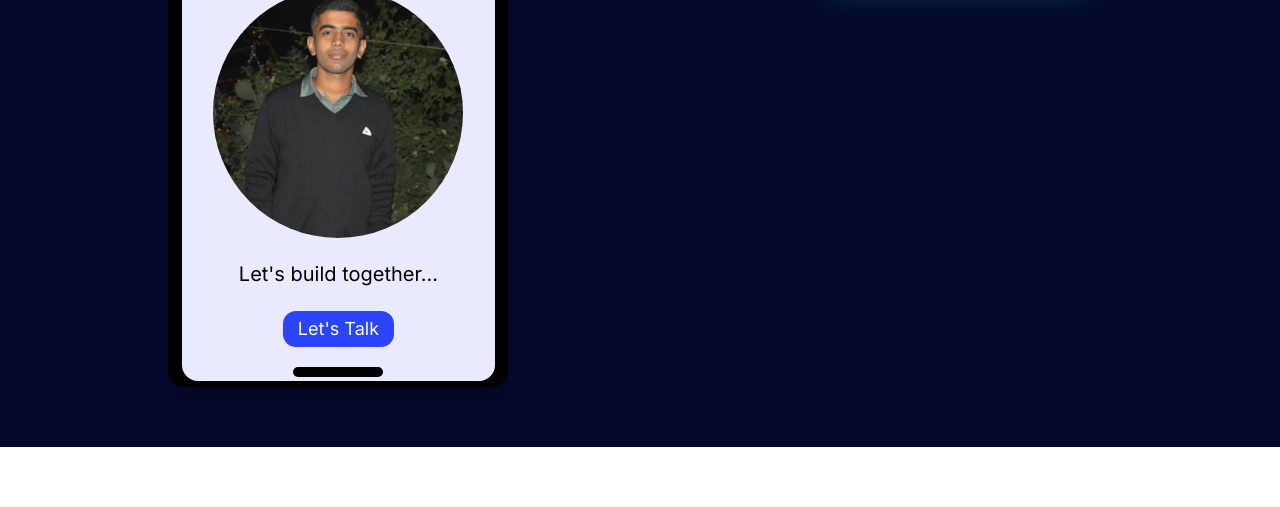
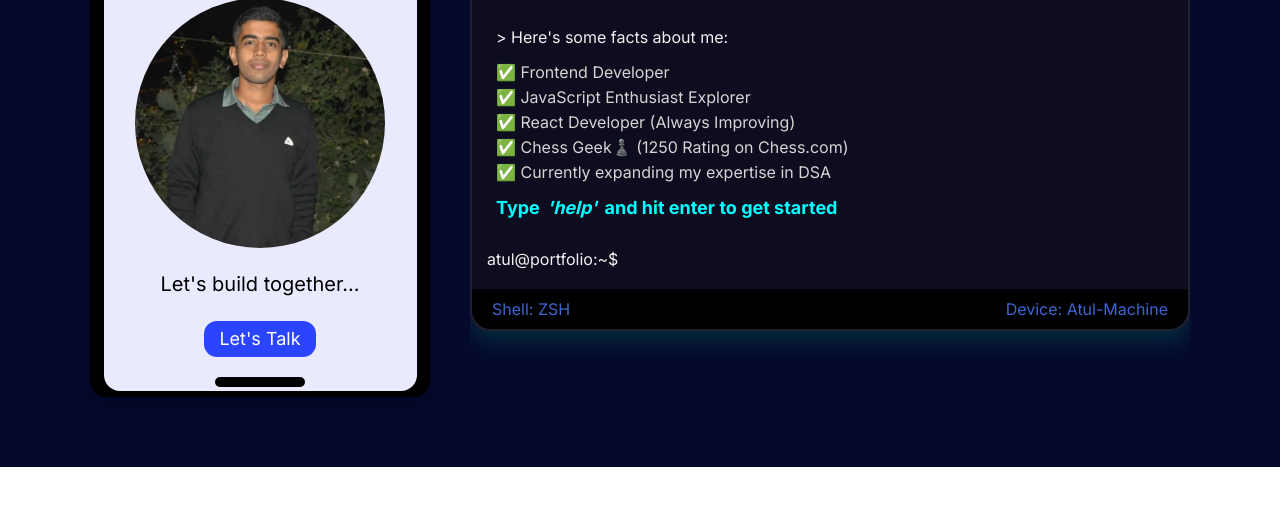
Before and after one commit to atul030702/atul-portfolio, a website built with Parcel: page index.html in a window 1280 px wide. Shown: the part 293-800 px from the top of the page. Built offline with nearby package versions, Linux system fonts and the light colour scheme.

Commit message:
terminal phase-1

```diff
--- a/index.html
+++ b/index.html
@@ -9,6 +9,7 @@
 </head>
 <body>
     <div class="greeting-container">
+        <div class="hero-body">
             <div class="phone-frame">
                 <div class="phone-notch"></div>
                 <div class="phone-content">
@@ -43,7 +44,24 @@
                     </div>
 
                     <div class="info-body">
+                        <p class="about-me">> Hello, I’m Atul Kumar 🇮🇳</p>
+                        <p>> Here's some facts about me:</p>
+                        <ul>
+                            <li class="list-item">✅ Frontend Developer</li>
+                            <li class="list-item">✅ JavaScript Enthusiast Explorer</li>
+                            <li class="list-item">✅ React Developer (Always Improving)</li>
+                            <li class="list-item">✅ Chess Geek♟️ (1250 Rating on Chess.com)</li>
+                            <li class="list-item">✅ Currently expanding my expertise in DSA</li>
+                        </ul>
+                        <p class="command">Type <span>'help'</span>and hit enter to get started</p>
+                    </div>
 
+                    <div class="input-line">
+                        <span class="prompt">atul@portfolio:~$</span>
+                        <div class="input-wrapper">
+                            <input id="command-input" type="text" autocomplete="off" spellcheck="false" />
+                            <div id="fake-cursor"></div>
+                        </div>
                     </div>
 
                     <div class="info-footer">
@@ -53,6 +71,7 @@
                 </div>
             </div>
         </div>
+    </div>
 </body>
 <script src="./src/script.js" type="module"></script>
 </html>
--- a/style.css
+++ b/style.css
@@ -20,7 +20,6 @@ body{
 }
 
 .greeting-container{
-    padding: 20px;
     width: 100%;
     display: flex;
     align-items: center;
@@ -28,12 +27,25 @@ body{
     background-color: var(--bg-greeting);
 }
 
+.hero-body{
+    display: flex;
+    align-items: center;
+    justify-content: space-between;
+    margin: 50px auto;
+}
+@media (max-width: 768px) {
+    .hero-body{
+        flex-direction: column-reverse;
+        margin: 5px 10px;
+    }
+}
+
 .phone-frame{
     width: 340px;
     height: 620px;
     background: #000;
     padding: 10px;
-    margin: 40px auto;
+    margin: 20px;
     position: relative;
     border-radius: 1em;
     overflow: hidden;
@@ -45,7 +57,7 @@ body{
 
 .phone-frame > .phone-notch{
     position: absolute;
-    top: 0;
+    top: 5px;
     left: 50%;
     transform: translateX(-50%);
     width: 140px;
@@ -54,7 +66,6 @@ body{
     border-bottom-left-radius: 12.5px;
     border-bottom-right-radius: 12.5px;
     z-index: 2;
-    margin-top: 5px;
 }
 
 .phone-frame > .phone-content{
@@ -103,7 +114,7 @@ body{
 
 .phone-frame > .phone-bottom-notch {
     position: absolute;
-    bottom: 0;
+    bottom: 10px;
     left: 50%;
     transform: translateX(-50%);
     width: 90px;
@@ -111,7 +122,6 @@ body{
     background-color: #000;
     border-radius: 10px;
     z-index: 2;
-    margin-bottom: 10px;
 }
 
 .image-wrapper{
@@ -141,20 +151,36 @@ body{
 }
 
 .right-terminal{
-    height: 620px;
+    width: 60%;
+    max-width: 720px;
+    min-height: 610px;
+    margin: 20px;
     display: flex;
     flex-direction: column;
     align-items: flex-start;
     justify-content: flex-start;
-    margin: 40px auto;
+    transition: width 0.2s ease;
+    overflow: hidden;
+}
+.right-terminal::-webkit-scrollbar{
+    width: 5px;
+}
+.right-terminal::-webkit-scrollbar-thumb{
+    background-color: #00ff00;
+}
+@media (min-width: 1280px) {
+    .right-terminal{
+        width: 740px;
+    }
 }
 
 .recruitment-status{
+    width: 100%;
     display: flex;
     flex-direction: column;
     justify-content: center;
     align-items: flex-start;
-    color: #fff;
+    color: #f5f5f5;
     margin-bottom: 15px;
 
     p{
@@ -188,18 +214,24 @@ body{
 }
 
 .terminal-window{
+    width: 100%;
+    height: auto;
     background-color: rgba(15, 15, 30, 0.9);
     border: 2px solid rgba(255, 255, 255, 0.08);
     border-radius: 20px;
     color: #f0f0f0;
     font-family: "Fira Code", monospace;
-    max-width: 500px;
     margin: 2rem auto;
     box-shadow: 0 10px 25px rgba(0, 255, 150, 0.15);
     backdrop-filter: blur(8px);
+    display: flex;
+    flex-direction: column;
+    align-items: flex-start;
+    justify-content: center;
 }
 
 .info-header{
+    width: 100%;
     display: flex;
     align-items: center;
     justify-content: space-between;
@@ -212,7 +244,7 @@ body{
     .header-title{
         flex-grow: 1;
         text-align: center;
-        margin-right: 1.5rem;
+        margin-right: 1rem;
     }
 
     .window-controls{
@@ -249,8 +281,114 @@ body{
 }
 
 .info-body{
+    width: 100%;
     display: flex;
+    flex-direction: column;
+    justify-content: center;
+    align-items: flex-start;
+    padding: 1rem 1.5rem;
+    font-family: "Fira Code", monospace;
+
+    .about-me{
+        width: 100%;
+        text-align: left;
+        margin: 10px auto 25px auto;
+        font-size: 18px;
+    };
+
+    p{
+        width: 100%;
+        margin: 5px auto;
+        text-align: left;
+    };
+
+    ul{
+        width: 100%;
+        list-style-type: none;
+        margin: 5px auto;
+    }
+
+    .list-item{
+        margin: 5px 0;
+        font-size: 1rem;
+        color: #d4d4d4;
+    }
+
+    .command{
+        color: #00ffff;
+        font-size: 18px;
+        font-weight: bold;
+
+        span{
+            font-style: italic;
+            padding: 0 7.5px 0 3px;
+        }
+    }
+}
+
+.input-line{
+    width: 100%;
+    display: flex;
+    align-items: center;
     justify-content: flex-start;
+    padding-left: 15px;
+    margin: 10px auto 20px auto;
+
+    .prompt{
+        margin-right: 7.5px;
+    }
+}
+
+.input-wrapper {
+    position: relative;
+    flex: 1;
+}
+
+#command-input {
+    background: none;
+    border: none;
+    color: inherit;
+    font: inherit;
+    width: 100%;
+    outline: none;
+    caret-color: transparent;
+}
+
+#fake-cursor {
+    position: absolute;
+    top: 0;
+    background-color: #00FF00;
+    width: 10px;
+    height: 1em;
+    animation: blink 1s steps(1) infinite;
+    pointer-events: none;
+    display: none;
+}
+
+@keyframes blink {
+    50% { opacity: 0; }
+}
+
+.info-footer{
+    width: 100%;
+    display: flex;
+    justify-content: space-between;
     align-items: center;
-    padding: 1rem 1.5rem;
+    padding: 10px 20px;
+    background-color: #000;
+    border-bottom-left-radius: 20px;
+    border-bottom-right-radius: 20px;
+    color: #3d65d3;
 }
+
+@media (max-width: 768px) {
+    .right-terminal{
+        width: 100vw;
+        align-items: center;
+        justify-content: center;
+        margin: 5px;
+    }
+    .recruitment-status{
+        align-items: center;
+    }
+}
```
Lines whose indentation alone changed are shown as unchanged.
